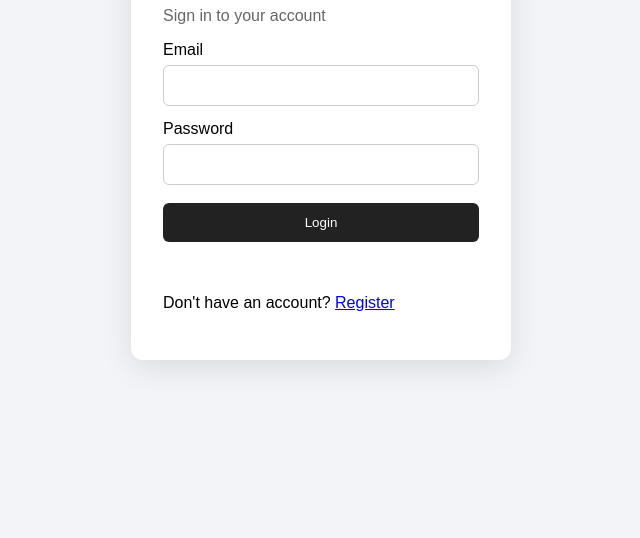
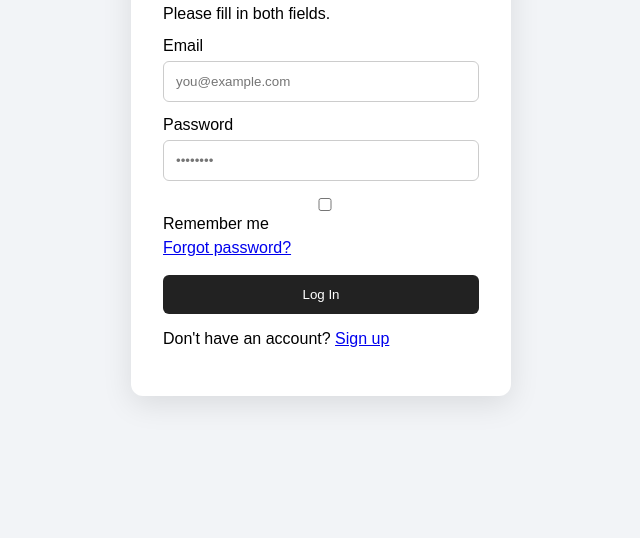
Before and after one commit to jm5155/loginv2, a plain HTML site: page frontend/index.html in a window 1280 px wide. Shown: the part 262-800 px from the top of the page, without its empty margins (319-959 px from the left). Drawn offline with Linux system fonts and the light colour scheme.

Commit message:
Update index.html

```diff
--- a/frontend/index.html
+++ b/frontend/index.html
@@ -1,45 +1,44 @@
 <!DOCTYPE html>
 <html lang="en">
 <head>
-  <meta charset="UTF-8">
-  <meta name="viewport" content="width=device-width, initial-scale=1.0">
-  <title>Simple Login</title>
-  <link rel="stylesheet" href="style.css">
+<meta charset="UTF-8">
+<meta name="viewport" content="width=device-width, initial-scale=1.0">
+<title>Login</title>
+<link rel="stylesheet" href="style.css">
 </head>
 <body>
-  <main class="card">
-    <h1>Welcome Back</h1>
-    <p class="subtitle">Sign in to your account</p>
 
-    <form id="loginForm">
-      <label>Email</label>
-      <input type="email" id="email" required>
+  <div class="blob one"></div>
+  <div class="blob two"></div>
 
-      <label>Password</label>
-      <input type="password" id="password" required>
+  <div class="card">
+    <h1>Welcome back</h1>
+    <p class="sub">Log in to continue</p>
 
-      <button type="submit">Login</button>
-      <p id="message"></p>
+    <div class="error-msg" id="errorMsg">Please fill in both fields.</div>
+
+    <form id="loginForm" novalidate>
+      <div class="field">
+        <label for="email">Email</label>
+        <input type="email" id="email" placeholder="you@example.com" required>
+      </div>
+
+      <div class="field">
+        <label for="password">Password</label>
+        <input type="password" id="password" placeholder="••••••••" required>
+      </div>
+
+      <div class="row">
+        <label><input type="checkbox" id="remember"> Remember me</label>
+        <a href="#">Forgot password?</a>
+      </div>
+
+      <button type="submit" class="submit">Log In</button>
     </form>
 
-    <p>Don't have an account? <a href="#" id="showRegister">Register</a></p>
+    <p class="footer-text">Don't have an account? <a href="#">Sign up</a></p>
+  </div>
 
-    <form id="registerForm" class="hidden">
-      <h2>Create Account</h2>
-      <label>Name</label>
-      <input type="text" id="name">
-
-      <label>Email</label>
-      <input type="email" id="regEmail">
-
-      <label>Password</label>
-      <input type="password" id="regPassword">
-
-      <button type="submit">Register</button>
-      <p id="registerMessage"></p>
-    </form>
-  </main>
-
-  <script src="app.js"></script>
+<script src="script.js"></script>
 </body>
 </html>
```
